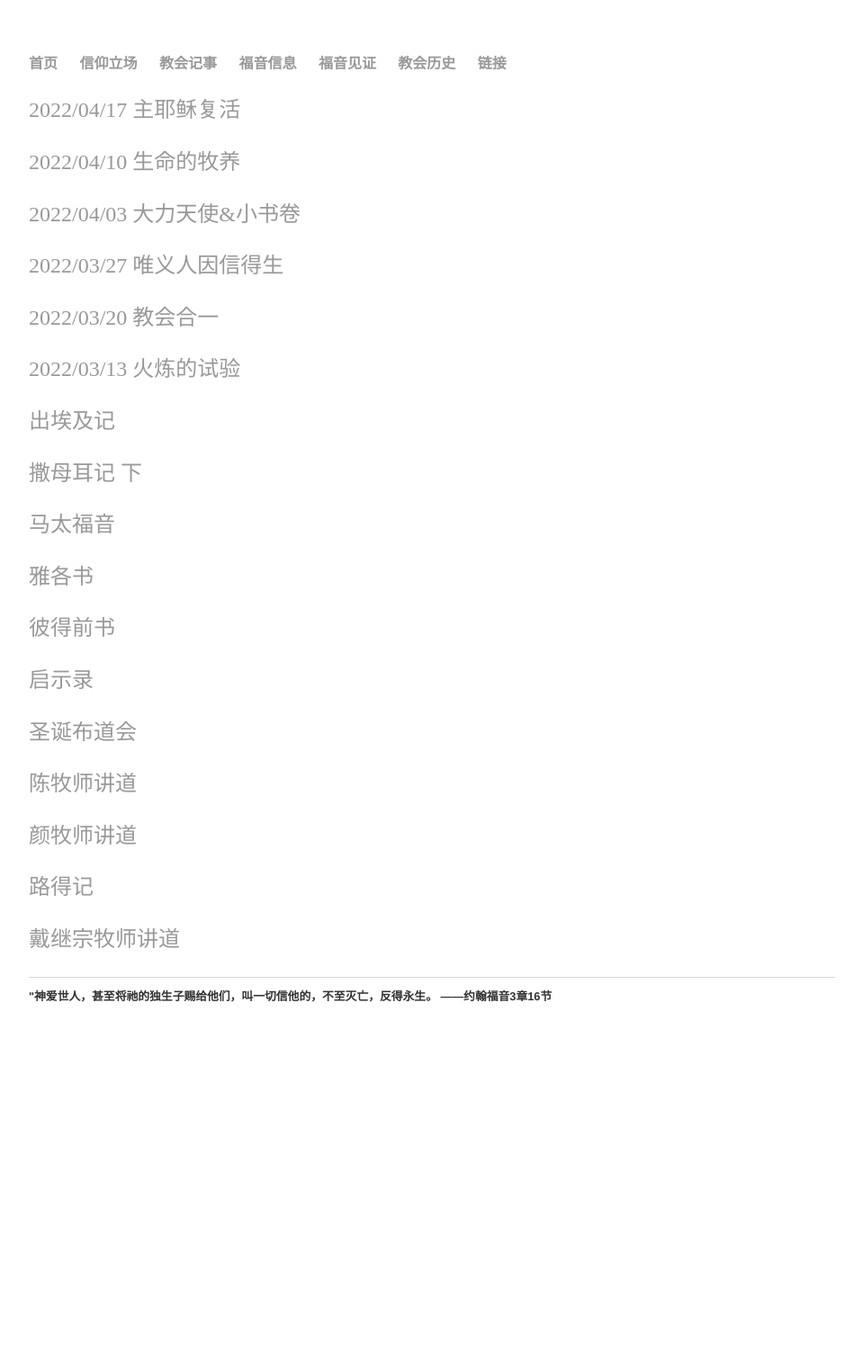
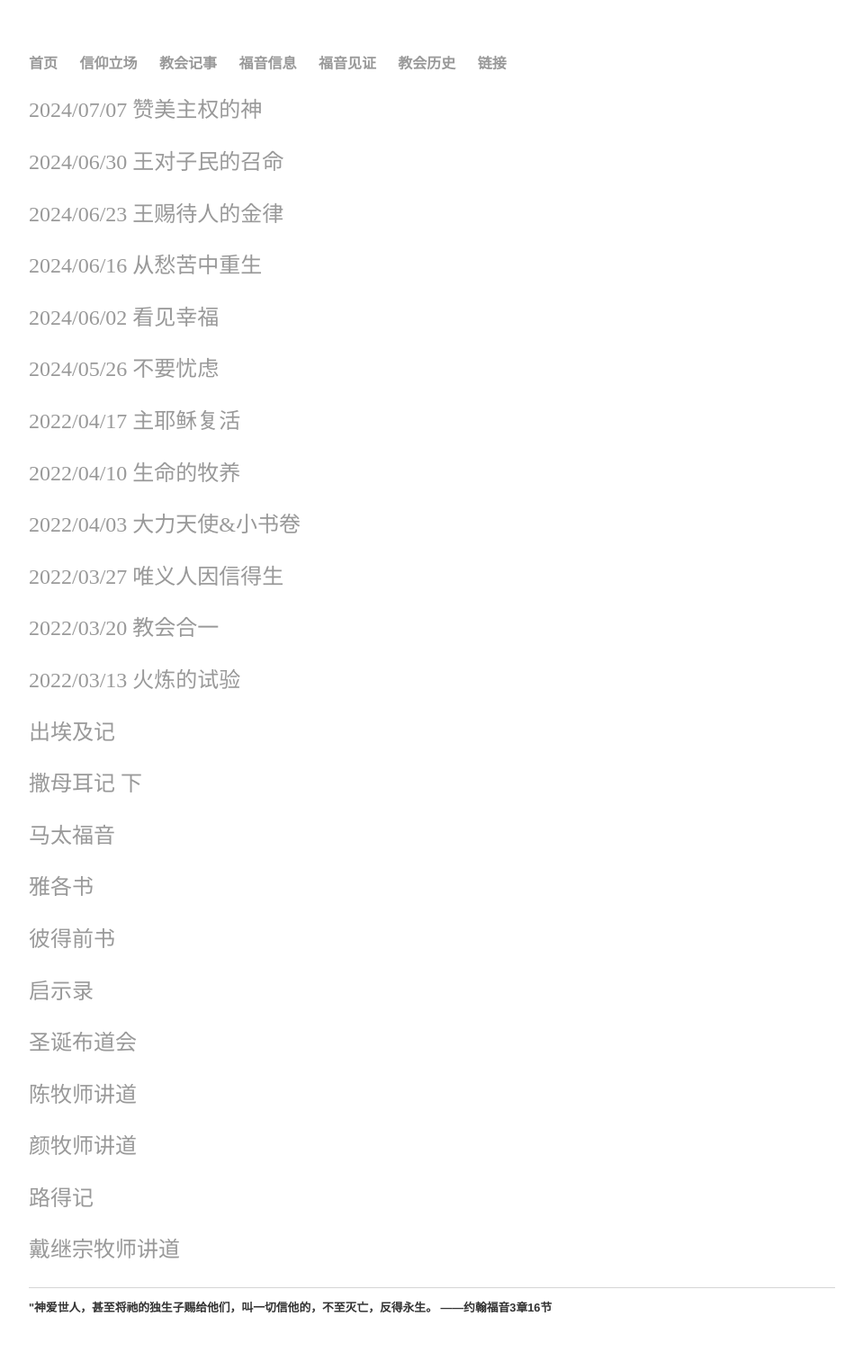
Before and after one commit to fukuokachinesechurch/fukuoka-cmujp-church, a Jekyll site: the page built from sermons/index.md, in a window 1280 px wide. Shown: the whole page at 90% size, without its empty margins (160-1119 px from the left). Built offline with Jekyll 4.4.1, drawn with Linux system fonts in a browser that asks for light colours; before the commit the page ends 1177 px from its top, so only the background shows below that.

Commit message:
证道信息更新
传福音--中文讲圣经
圣经信息更新

```diff
--- a/sermons/index.md
+++ b/sermons/index.md
@@ -2,6 +2,18 @@
 title: 福音信息
 layout: default
 ---
+[2024/07/07 赞美主权的神](https://www.youtube.com/watch?v=HDqnwLILgNc)
+
+[2024/06/30 王对子民的召命](https://www.youtube.com/watch?v=LoWwsW5ulrk)
+
+[2024/06/23 王赐待人的金律](https://www.youtube.com/watch?v=qrspwUxy_DQ)
+
+[2024/06/16 从愁苦中重生](https://www.youtube.com/watch?v=8gwzN9R71uc)
+
+[2024/06/02 看见幸福](https://www.youtube.com/watch?v=Or3PBdfnQHs)
+
+[2024/05/26 不要忧虑](https://www.youtube.com/watch?v=637ae6Fvl7Y)
+
 [2022/04/17 主耶稣复活](https://drive.google.com/file/d/13tc-dp6UC7hMYpocG8Uiuaj-zQCtqGhx/view?usp=sharing)
 
 [2022/04/10 生命的牧养](https://drive.google.com/file/d/1jfCATZD78R7XM2JzePU-9N43mFvPHDvC/view?usp=sharing)
```
Also changed, not shown: index.md (+3 -2 lines).
